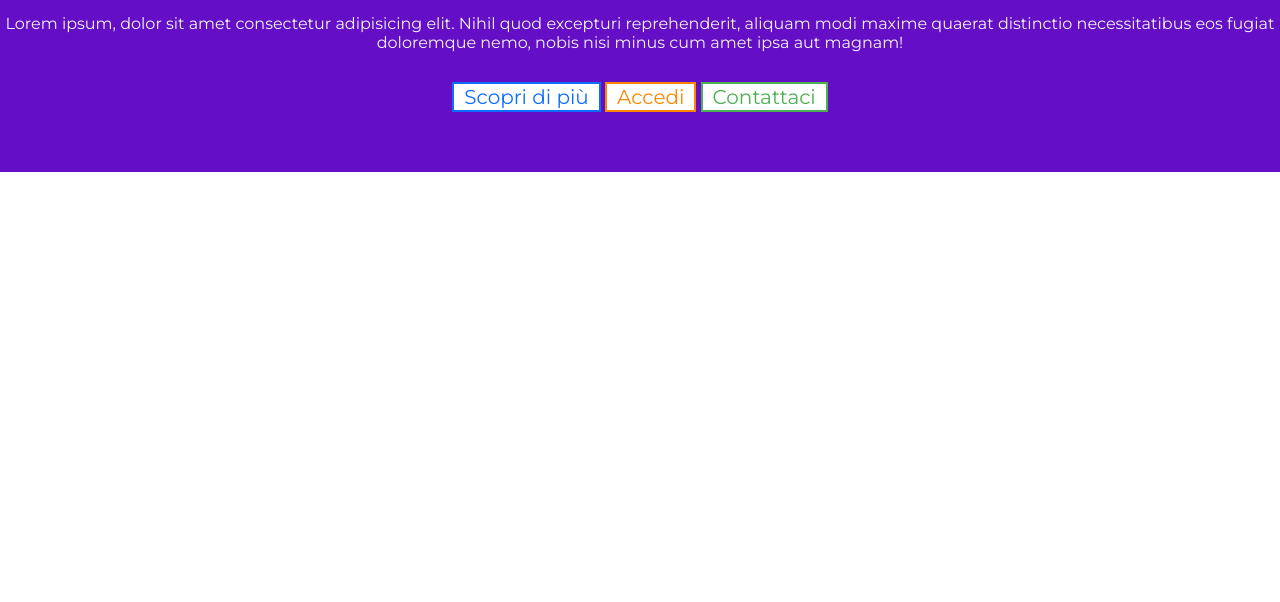
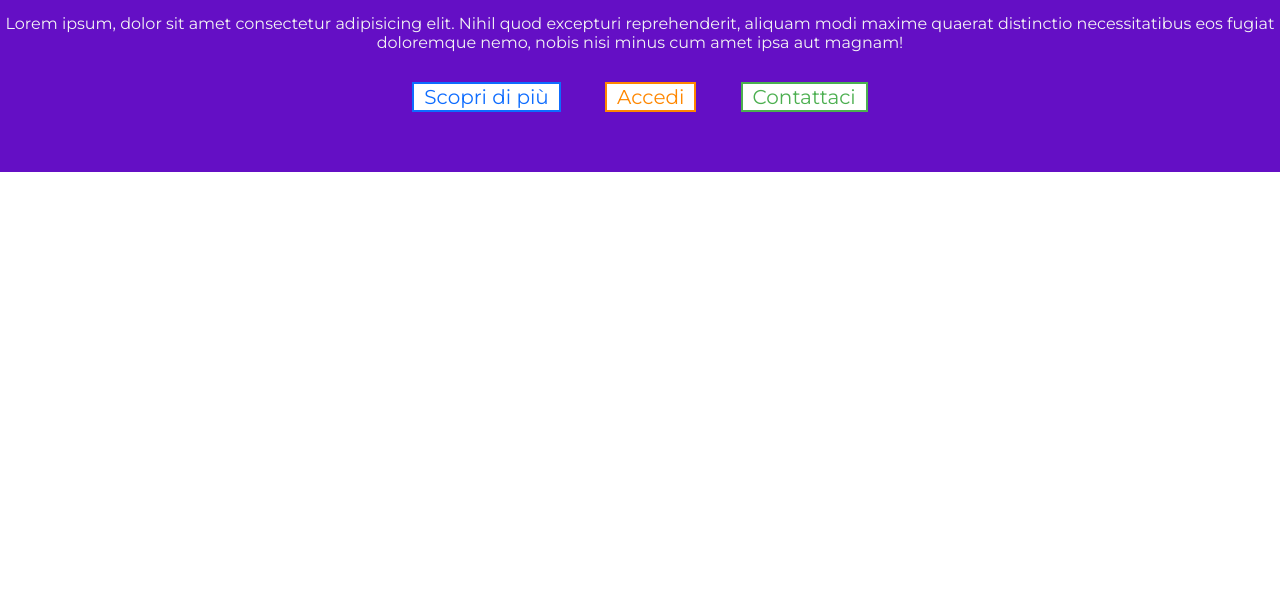
Before and after one commit to MrMax01/S6-L3-SASS-I, a plain HTML site: page index.html in a window 1280 px wide. Shown: the part 198-800 px from the top of the page. Drawn offline with Linux system fonts and the light colour scheme.

Commit message:
fix margin

```diff
--- a/index.html
+++ b/index.html
@@ -24,9 +24,9 @@
           magnam!
         </p>
         <section class="mb-md">
-          <button class="btn-primary pi-sm fs-2">Scopri di più</button>
-          <button class="btn-secondary pi-sm fs-2">Accedi</button>
-          <button class="btn-tertiary pi-sm fs-2">Contattaci</button>
+          <button class="btn-primary pi-sm fs-2 mi-normal">Scopri di più</button>
+          <button class="btn-secondary pi-sm fs-2 mi-normal">Accedi</button>
+          <button class="btn-tertiary pi-sm fs-2 mi-normal">Contattaci</button>
         </section>
       </div>
     </header>
```
